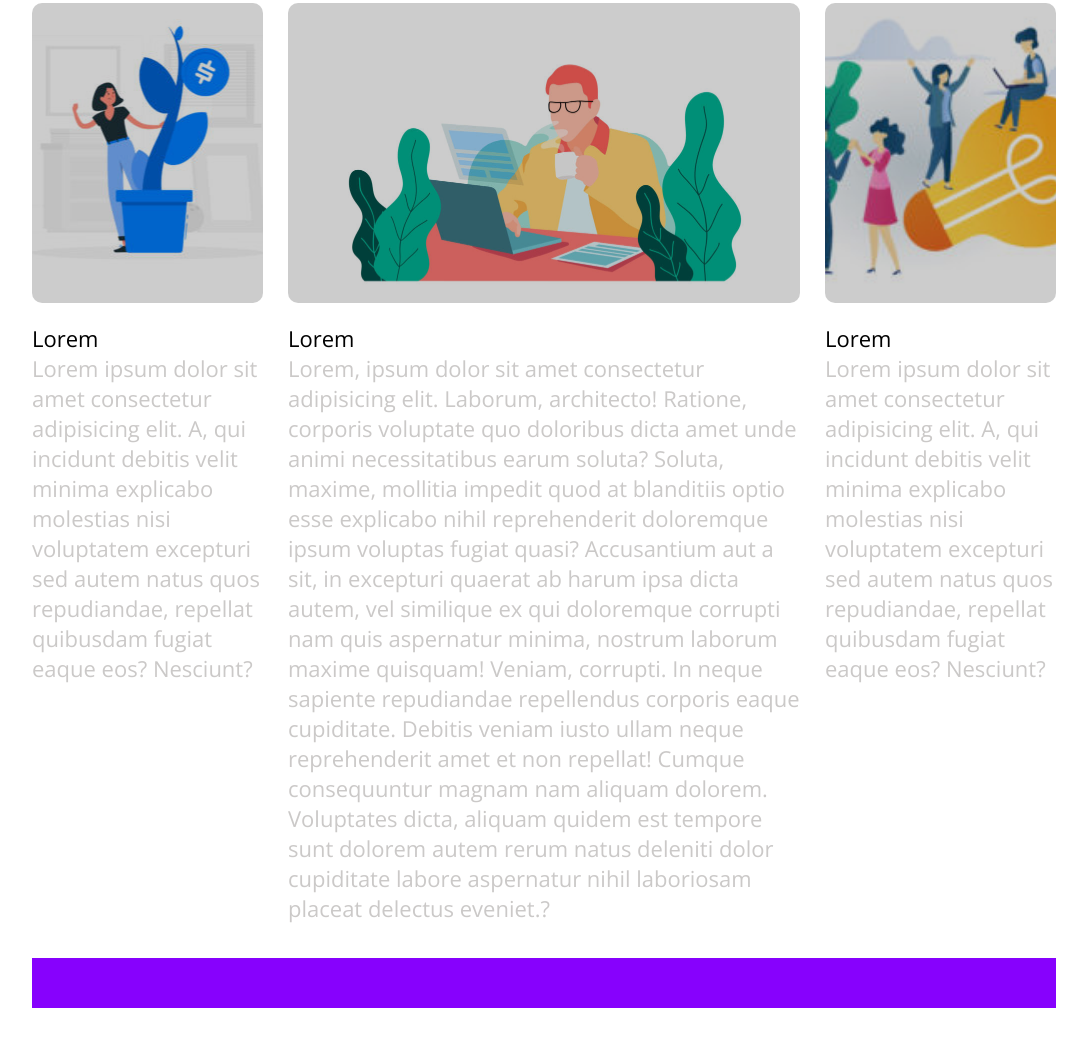
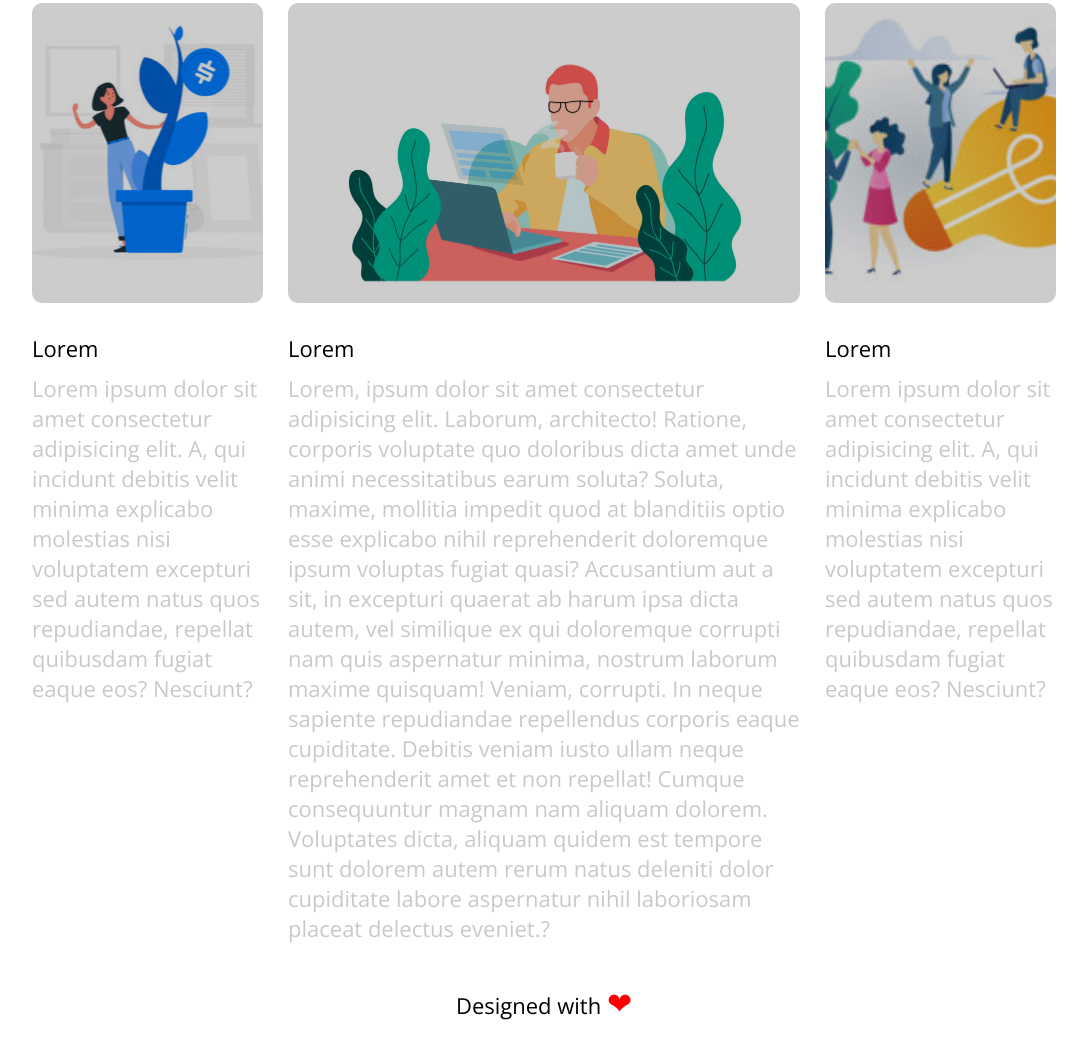
Before and after one commit to Luca-Riz/htmlcss-wp, a plain HTML site: page index.html in a window 1280 px wide. Shown: the part 1121-2161 px from the top of the page, without its empty margins (96-1183 px from the left). Before the commit the page ends 2139 px from the top, so only its background shows below. Drawn offline with nearby package versions, Linux system fonts and the light colour scheme.

Commit message:
end of project

```diff
--- a/css/style.css
+++ b/css/style.css
@@ -32,13 +32,24 @@
     margin-bottom: 20px;
 }
 
+.img span {
+    font-size: 23px;
+}
+
+/* attenzione più selettori */
 main .top span, aside p, section p{
     color: #cbc9c8;
 }
 
-.img span {
-    font-size: 23px;
+main, footer {
+    font-size: 22px;
 }
+
+aside span, section span {
+    line-height: 50px;
+}
+
+/* fine attenzione più selettori */
 
 
 /* fine common */
@@ -97,11 +108,6 @@ nav li a {
 /* fine jumbotron */
 
 /* inizio main */
-main {
-    width: 100%;
-    font-size: 22px;
-}
-
 .top {
     width: 100%;
     padding: 40px 0;
@@ -148,7 +154,12 @@ main section {
 
 footer {
     width: 100%;
-    height: 50px; /* da togliere */
-    background-color: #8701fd;
     margin: 10px 0;
+    text-align: center;
+    line-height: 50px;
 }
+
+.heart {
+    color: red;
+    font-size: 30px;
+}
--- a/index.html
+++ b/index.html
@@ -98,7 +98,9 @@
         <!-- fine main -->
 
         <!-- inizio footer -->
-        <footer></footer>
+        <footer>
+            <span>Designed with <span class="heart">&#10084;</span></span>
+        </footer>
         <!-- fine footer -->
 
     </div>
```
